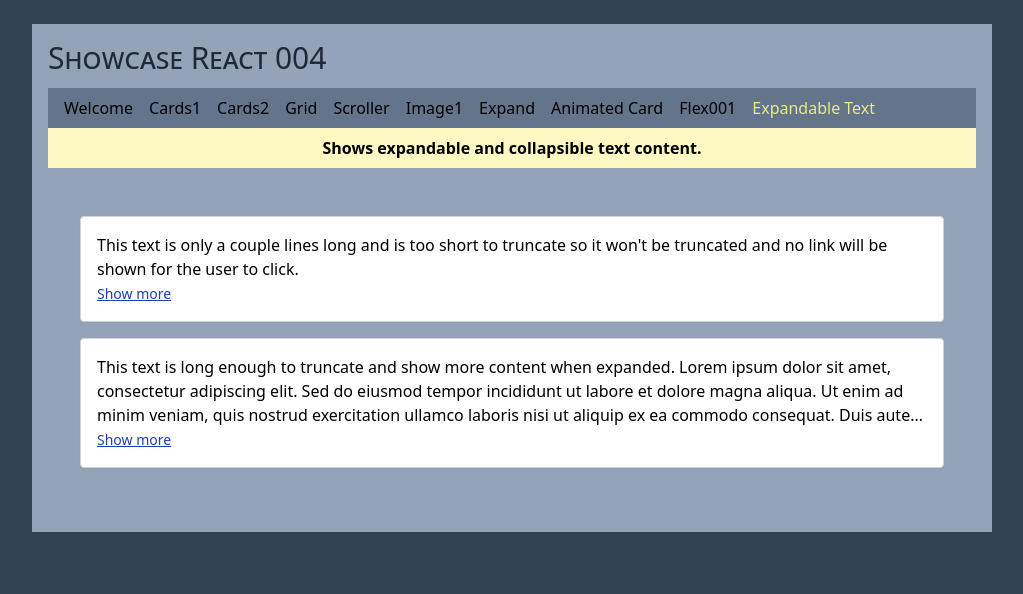
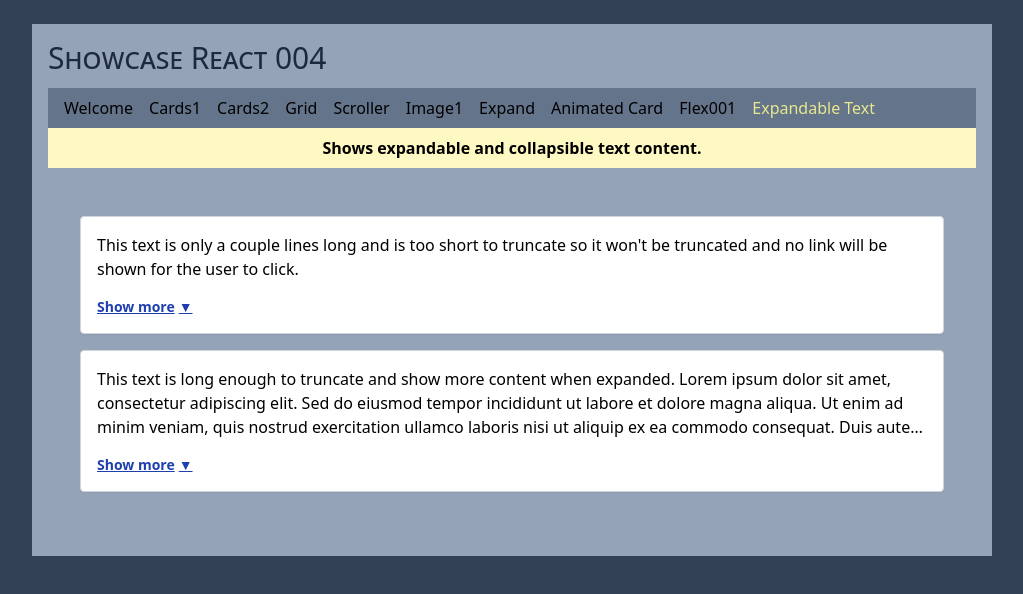
Before and after one commit to epx-edta/showcase-react-004, a React (Vite) app: page /expandable in a window 1280 px wide. Shown: the top 594 px of the page, without its empty margins (128-1151 px from the left). Built offline with nearby package versions, Linux system fonts and the light colour scheme.

Commit message:
added caret

```diff
--- a/src/components/ExpandableText.tsx
+++ b/src/components/ExpandableText.tsx
@@ -34,10 +34,18 @@ export const ExpandableText = ({ text }: ExpandableTextProps) => {
         {text}
       </span>
       <button
-        className="text-blue-800 underline cursor-pointer text-sm"
+        className="text-blue-800 underline cursor-pointer text-sm font-bold mt-4 flex items-center gap-1"
         onClick={() => setShowMore((prev) => !prev)}
       >
-        {showMore ? 'Show less' : 'Show more'}
+        {showMore ? (
+          <>
+            Show less <span aria-label="up caret">▲</span>
+          </>
+        ) : (
+          <>
+            Show more <span aria-label="down caret">▼</span>
+          </>
+        )}
       </button>
     </div>
   );
```
